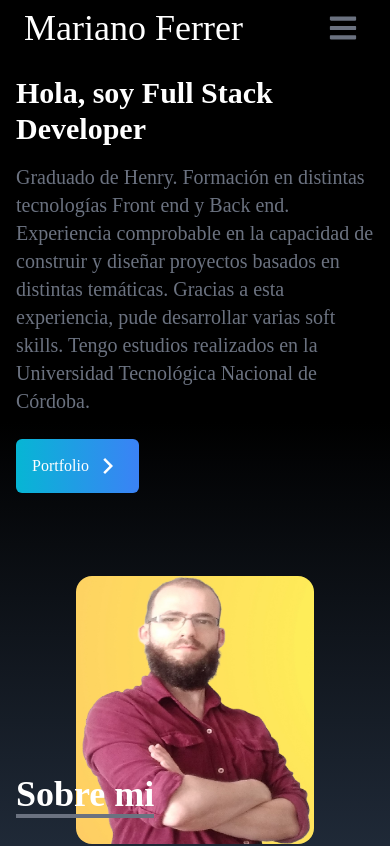
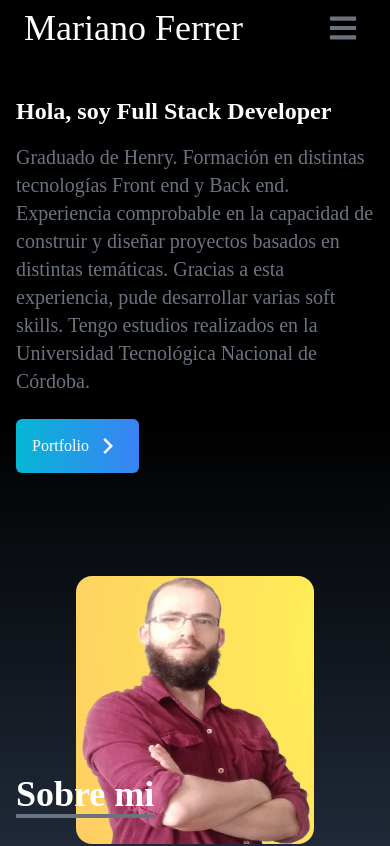
Before and after one commit to cracka07/Portfolio, a React (Create React App) app: page / in a window 390 px wide. Shown: the top 846 px of the page. Built offline with nearby package versions, Linux system fonts and the light colour scheme; a web font is replaced by a local one.

Commit message:
portfolio updated

```diff
--- a/src/components/Home.jsx
+++ b/src/components/Home.jsx
@@ -11,7 +11,7 @@ const Home = () => {
         <div className=' max-w-screen-lg mx-auto flex flex-col
         items-center justify-center h-full px-4 md:flex-row'>
             <div className=' flex flex-col justify-center h-full'>
-                <h2 className=' text-3xl sm:text-5xl font-bold text-white'>Hola, soy Full Stack Developer</h2>
+                <h2 className=' text-2xl sm:text-5xl font-bold text-white'>Hola, soy Full Stack Developer</h2>
 
             <p className='text-2xl text-gray-500 py-4 max-w-md text-xl'>
                  Graduado de Henry.
```
